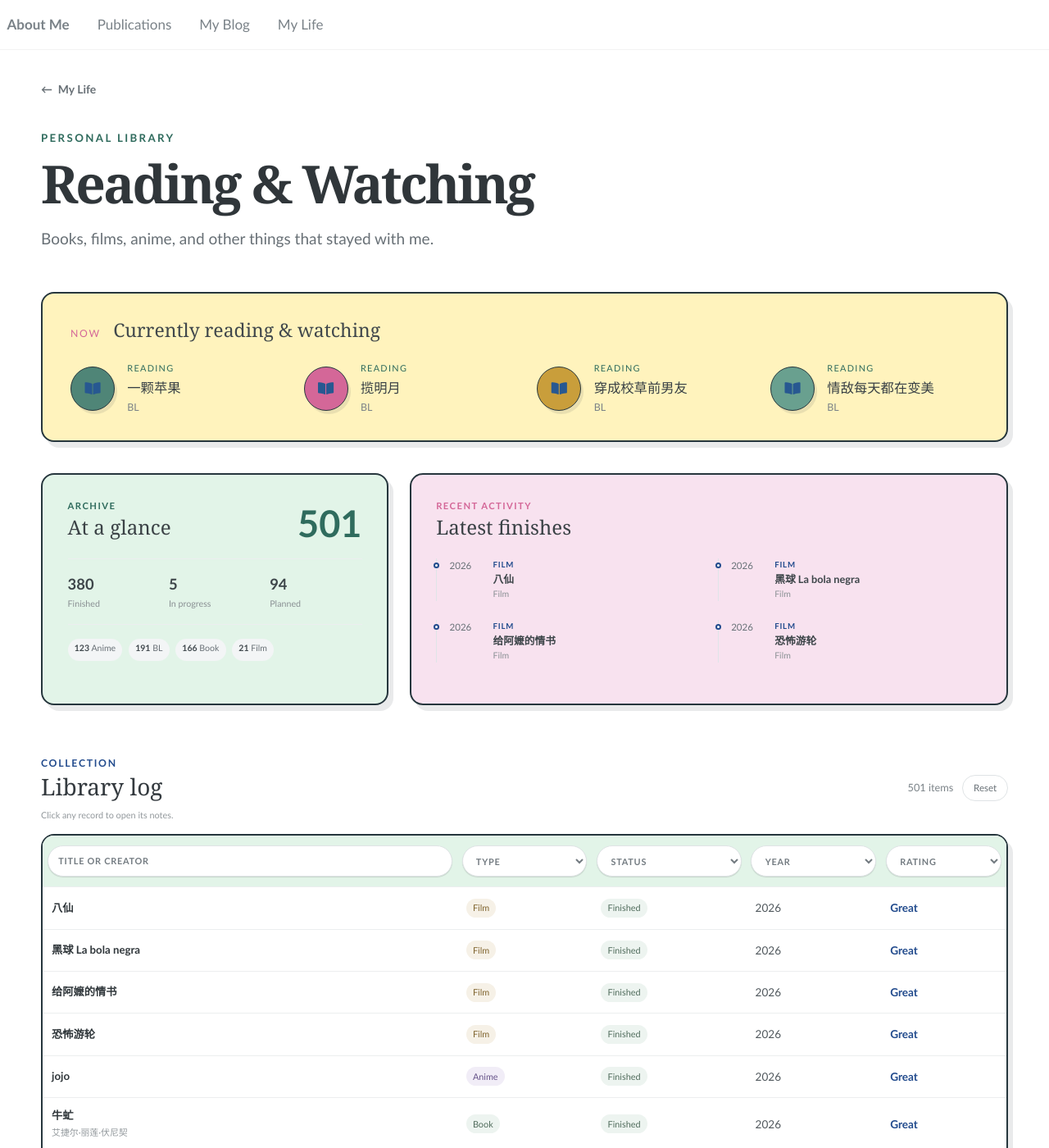
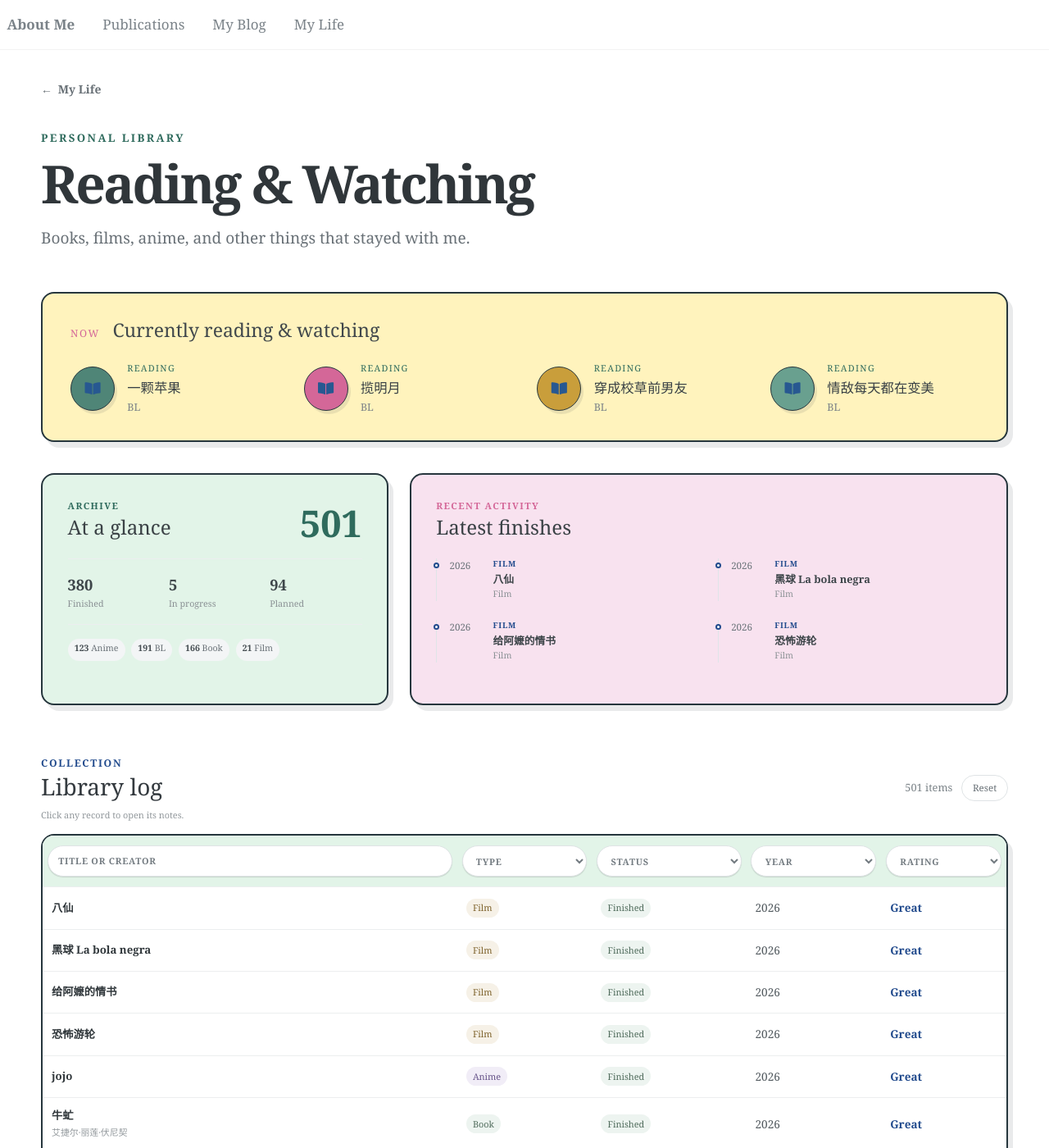
Before and after one commit to Cathylixi/Cathylixi.github.io, a Jekyll site: the page built from _pages/reading.md, in a window 1280 px wide and 1400 px high. Shown: the whole window at 82% size. Built offline with Jekyll 4.4.1, drawn with Linux system fonts in a browser that asks for light colours.

Commit message:
Use Georgia typography across the site

```diff
--- a/_sass/_variables.scss
+++ b/_sass/_variables.scss
@@ -13,8 +13,8 @@ $paragraph-indent           : false; // true, false (default)
 $indent-var                 : 0.5em;
 
 /* system typefaces */
-$serif                      : Georgia, Times, serif;
-$sans-serif                 : "Trebuchet MS", Helvetica, sans-serif;
+$serif                      : Georgia, "Times New Roman", Times, serif;
+$sans-serif                 : Georgia, "Times New Roman", Times, serif;
 // $sans-serif                 : Georgia, serif, sans-serif;
 
 // $sans-serif                 : -apple-system, ".SFNSText-Regular", "San Francisco", "Roboto", "Segoe UI", "Helvetica Neue", "Lucida Grande", Arial, sans-serif;
@@ -33,7 +33,7 @@ $garamond                   : Garamond, serif;
 
 $global-font-family         : $sans-serif;
 $header-font-family         : $serif;
-$caption-font-family        : $sans-serif;
+$caption-font-family        : $serif;
 
 /* type scale */
 $type-size-1                : 2.441em;  // ~39.056px
```
